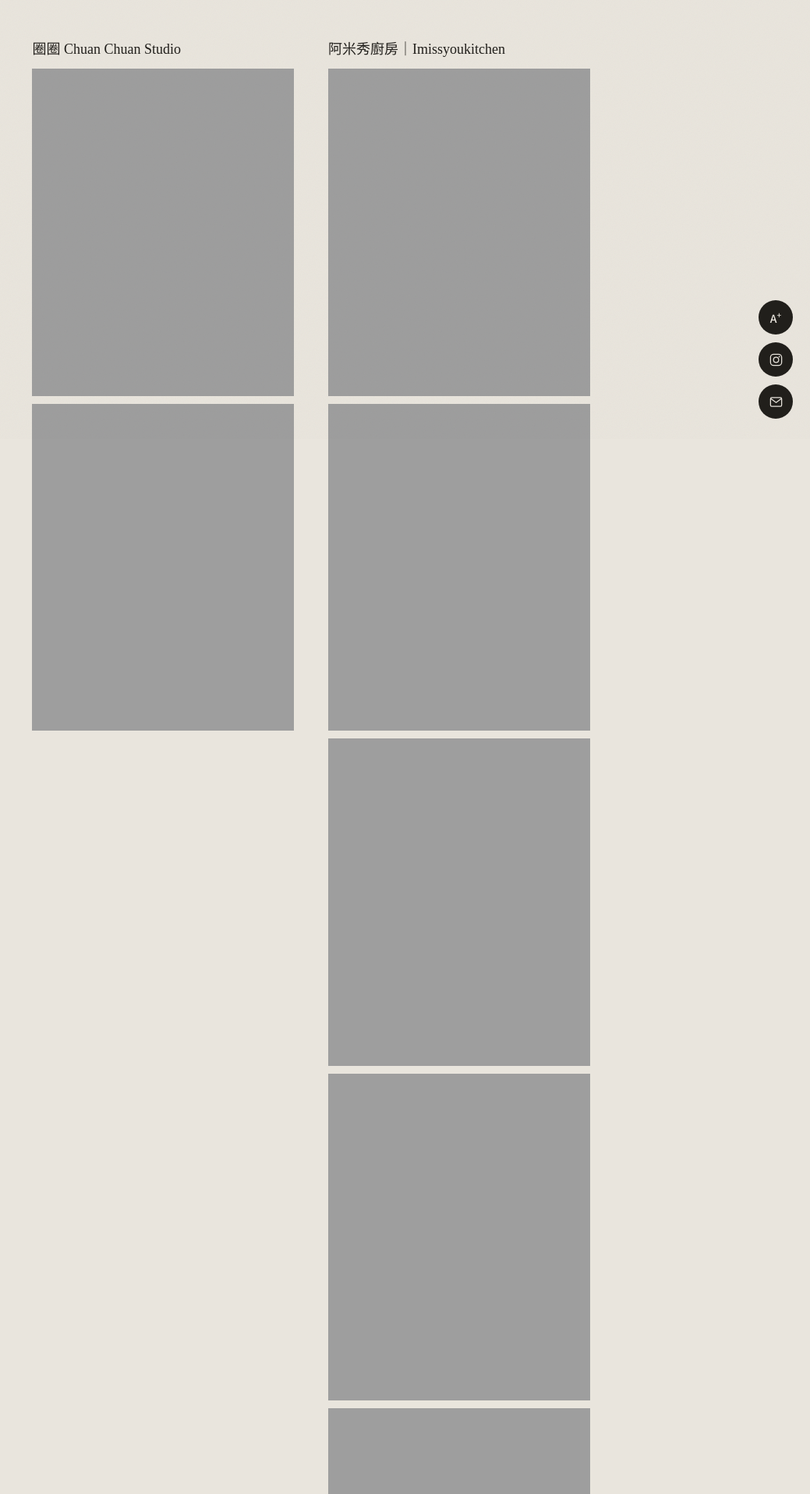
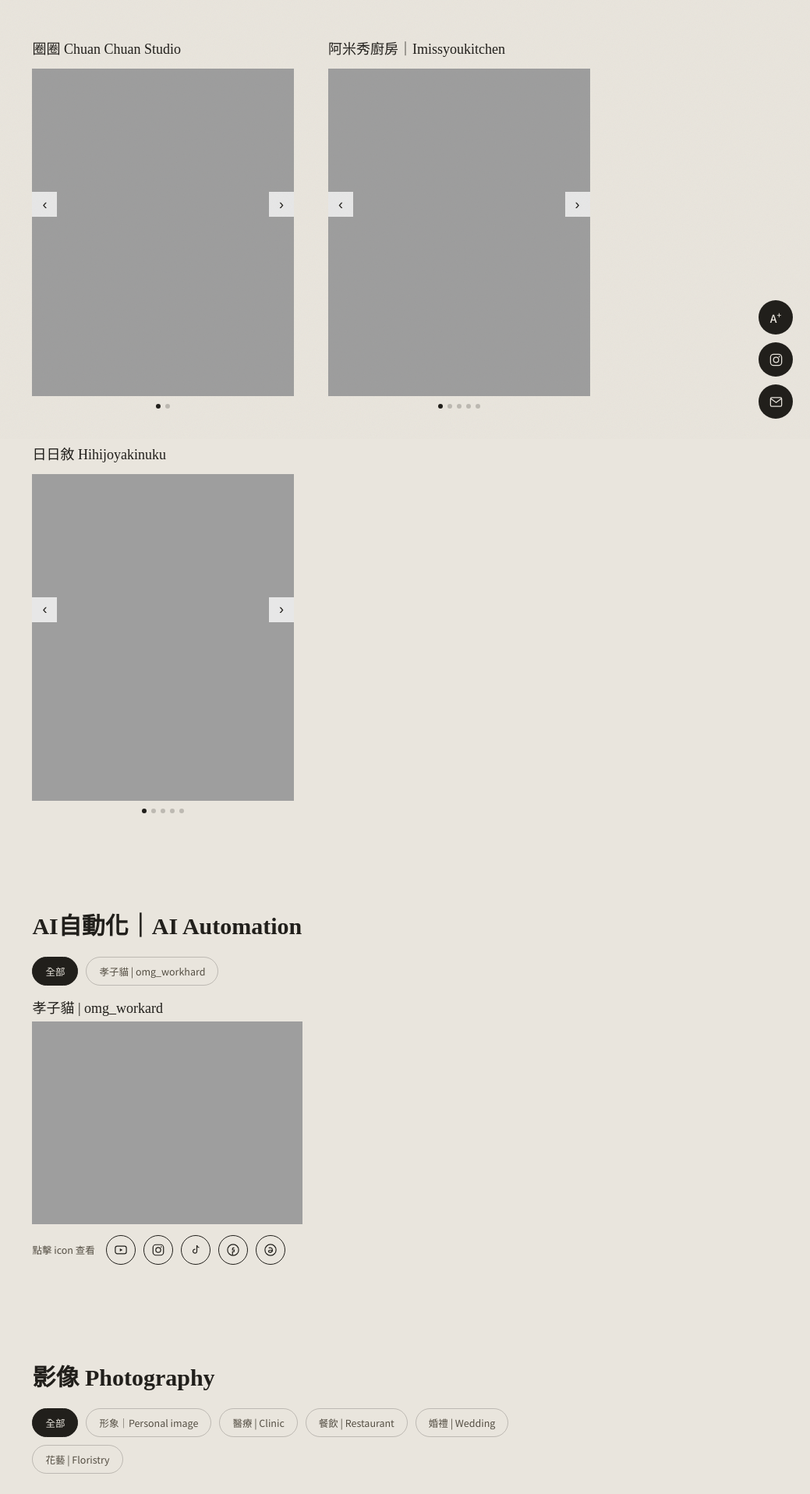
Before and after one commit to enchiang99/en-chiang-site-v2, a Jekyll site: the page built from business.html, in a window 1280 px wide. Shown: the part 337-2253 px from the top of the page at 78% size, without its empty margins (241-1280 px from the left). Built offline with Jekyll 4.4.1, drawn with Linux system fonts in a browser that asks for light colours; some of the changed text lies outside the part shown.

Commit message:
Add files via upload

```diff
--- a/_includes/nav.html
+++ b/_includes/nav.html
@@ -18,7 +18,7 @@
       <div class="menu-album-list">
         {% for post in site.about_en %}
         {% for album in post.albums %}
-        <a href="{{ post.url | relative_url }}" class="menu-album-item">{{ album.title }}</a>
+        <a href="{{ post.url | relative_url }}" class="menu-album-item">📸 {{ album.title }}</a>
         {% endfor %}
         {% endfor %}
       </div>
@@ -41,7 +41,7 @@
       <div class="menu-album-list">
         {% for post in daily_posts %}
         {% for album in post.albums %}
-        <a href="{{ post.url | relative_url }}" class="menu-album-item">{{ album.title }}</a>
+        <a href="{{ post.url | relative_url }}" class="menu-album-item">📸 {{ album.title }}</a>
         {% endfor %}
         {% endfor %}
       </div>
@@ -63,7 +63,7 @@
       <div class="menu-album-list">
         {% for post in site.about_love %}
         {% for album in post.albums %}
-        <a href="{{ post.url | relative_url }}" class="menu-album-item">{{ album.title }}</a>
+        <a href="{{ post.url | relative_url }}" class="menu-album-item">📸 {{ album.title }}</a>
         {% endfor %}
         {% endfor %}
       </div>
--- a/admin/preview.js
+++ b/admin/preview.js
@@ -225,10 +225,10 @@
                 { className: "album-photo album-photo--main", style: { maxWidth: "320px" } },
                 h("img", { src: getAssetUrl(props, mainPhoto.src) })
               ),
-            album.link && h("div", { className: "album-link album-link--button" }, "立即查看 →"),
             h(
               "div",
               { className: "album-social-links" },
+              h("span", { className: "social-hint" }, "點擊 icon 查看"),
               (album.social_links || [])
                 .filter(function (sl) {
                   return sl.url;
--- a/assets/main.css
+++ b/assets/main.css
@@ -104,10 +104,9 @@
   /* ---------- 選單：分類下方的相簿名稱清單（比文章小一層，跟 V1 的層級一致） ---------- */
   .menu-album-list{ padding-left:22px; padding-bottom:6px; }
   .menu-album-item{
-    display:block; font-size:11px; letter-spacing:0.03em; color:var(--ink-soft); padding:6px 0;
+    display:block; font-size:9px; letter-spacing:0.03em; color:var(--ink-soft); padding:6px 0;
     font-family:'Noto Sans TC', sans-serif; cursor:pointer;
   }
-  .menu-album-item::before{ content:'—'; margin-right:6px; opacity:0.5; }
   .menu-album-item:hover{ color:var(--ink); }
 
   /* ---------- 選單：影音子分類展開 ---------- */
@@ -212,6 +211,7 @@
   .service h3{ font-size:19px; margin:0 0 8px; font-weight:500; }
 
   /* ---------- 最新拍攝花絮：素面淡入格子，響應式 3/2/1 欄 ---------- */
+  #recent-shoots{ padding-bottom:56px; }
   .recent-shoots-grid{
     display:grid; grid-template-columns:repeat(3,1fr); gap:22px;
     max-width:1100px; margin:36px auto 70px; padding:0 8vw;
@@ -286,7 +286,9 @@
     font-size:12.5px; letter-spacing:0.06em;
   }
   /* ---------- AI自動化：社群連結圖示（IG／YT／TikTok／FB／Threads，逐一可設定連結，沒填就不顯示） ---------- */
-  .album-social-links{ display:flex; gap:10px; margin-top:14px; flex-wrap:wrap; }
+  /* 「立即查看」按鈕已經被這排圖示取代，這裡只留一句提示文字，不是連結 */
+  .album-social-links{ display:flex; align-items:center; gap:10px; margin-top:14px; flex-wrap:wrap; }
+  .social-hint{ font-size:12.5px; color:var(--ink-soft); margin-right:4px; }
   .social-icon-btn{
     width:38px; height:38px; border-radius:50%; border:1px solid var(--ink);
     display:flex; align-items:center; justify-content:center; color:var(--ink);
@@ -342,7 +344,7 @@
     content:''; width:0; height:0; border-top:11px solid transparent; border-bottom:11px solid transparent;
     border-left:18px solid rgba(233,229,221,0.92);
   }
-  .video-card-meta{ font-size:12.5px; color:var(--ink-soft); margin-top:10px; line-height:1.6; }
+  .video-card-meta{ font-family:'Noto Serif TC',serif; font-size:14px; color:var(--ink); margin-top:10px; line-height:1.6; }
   .article-video-wrap{ margin-top:44px; max-width:480px; }
 
   /* ---------- RESPONSIVE ---------- */
--- a/business.html
+++ b/business.html
@@ -31,13 +31,24 @@ permalink: /business/
       <div class="biz-album" data-category="{{ album_key }}">
         <div class="album-title">{{ album.title }}</div>
         {% if album.link %}<a class="album-link" href="{{ album.link }}" target="_blank" rel="noopener">立即查看 →</a>{% endif %}
-        <div class="album-photo-grid">
+        <div class="album-carousel">
+          <div class="album-carousel-track">
             {% for photo in album.photos %}
-          <figure class="album-photo">
+            <figure class="album-carousel-slide">
               <img src="{% include resolve_image.html src=photo.src %}" alt="{{ photo.caption | default: album.title }}" loading="lazy" onclick="openLightbox(this.src)">
               {% if photo.caption %}<figcaption>{{ photo.caption }}</figcaption>{% endif %}
             </figure>
             {% endfor %}
+          </div>
+          {% if album.photos.size > 1 %}
+          <button class="album-carousel-btn album-carousel-prev" aria-label="上一張" onclick="albumCarouselMove(this, -1)">‹</button>
+          <button class="album-carousel-btn album-carousel-next" aria-label="下一張" onclick="albumCarouselMove(this, 1)">›</button>
+          <div class="album-carousel-dots">
+            {% for photo in album.photos %}
+            <span class="album-carousel-dot{% if forloop.first %} active{% endif %}" onclick="albumCarouselGoTo(this, {{ forloop.index0 }})"></span>
+            {% endfor %}
+          </div>
+          {% endif %}
         </div>
       </div>
       {% endfor %}
@@ -63,9 +74,9 @@ permalink: /business/
         {% if main_photo %}
         <figure class="album-photo album-photo--main"><img src="{% include resolve_image.html src=main_photo.src %}" alt="{{ album.title }}" loading="lazy" onclick="openLightbox(this.src)"></figure>
         {% endif %}
-        {% if album.link %}<a class="album-link album-link--button" href="{{ album.link }}" target="_blank" rel="noopener">立即查看 →</a>{% endif %}
         {% if album.social_links %}
         <div class="album-social-links">
+          <span class="social-hint">點擊 icon 查看</span>
           {% for sl in album.social_links %}
           {% if sl.url %}
           <a class="social-icon-btn social-icon-{{ sl.platform }}" href="{{ sl.url }}" target="_blank" rel="noopener" aria-label="{{ sl.platform }}">
@@ -103,13 +114,24 @@ permalink: /business/
       <div class="biz-album" data-category="{{ album_key }}">
         <div class="album-title">{{ album.title }}</div>
         {% if album.link %}<a class="album-link" href="{{ album.link }}" target="_blank" rel="noopener">立即查看 →</a>{% endif %}
-        <div class="album-photo-grid">
+        <div class="album-carousel">
+          <div class="album-carousel-track">
             {% for photo in album.photos %}
-          <figure class="album-photo">
+            <figure class="album-carousel-slide">
               <img src="{% include resolve_image.html src=photo.src %}" alt="{{ photo.caption | default: album.title }}" loading="lazy" onclick="openLightbox(this.src)">
               {% if photo.caption %}<figcaption>{{ photo.caption }}</figcaption>{% endif %}
             </figure>
             {% endfor %}
+          </div>
+          {% if album.photos.size > 1 %}
+          <button class="album-carousel-btn album-carousel-prev" aria-label="上一張" onclick="albumCarouselMove(this, -1)">‹</button>
+          <button class="album-carousel-btn album-carousel-next" aria-label="下一張" onclick="albumCarouselMove(this, 1)">›</button>
+          <div class="album-carousel-dots">
+            {% for photo in album.photos %}
+            <span class="album-carousel-dot{% if forloop.first %} active{% endif %}" onclick="albumCarouselGoTo(this, {{ forloop.index0 }})"></span>
+            {% endfor %}
+          </div>
+          {% endif %}
         </div>
       </div>
       {% endfor %}
--- a/index.html
+++ b/index.html
@@ -61,7 +61,7 @@ title: null
     {% endfor %}
   </div>
   {% if s.recent_shoots.more_link %}
-  <div style="text-align:center; margin-top:10px;">
+  <div style="text-align:center; margin:32px 0 8px;">
     <a href="{{ s.recent_shoots.more_link | relative_url }}" class="btn">{{ s.recent_shoots.more_text | default: "查看更多 →" }}</a>
   </div>
   {% endif %}
```
Also changed, not shown: _data/site.yml (+14 -4 lines), _layouts/default.html (+7 -3 lines), CHANGELOG-2026-09-12.md. Lines whose indentation alone changed are shown as unchanged.
